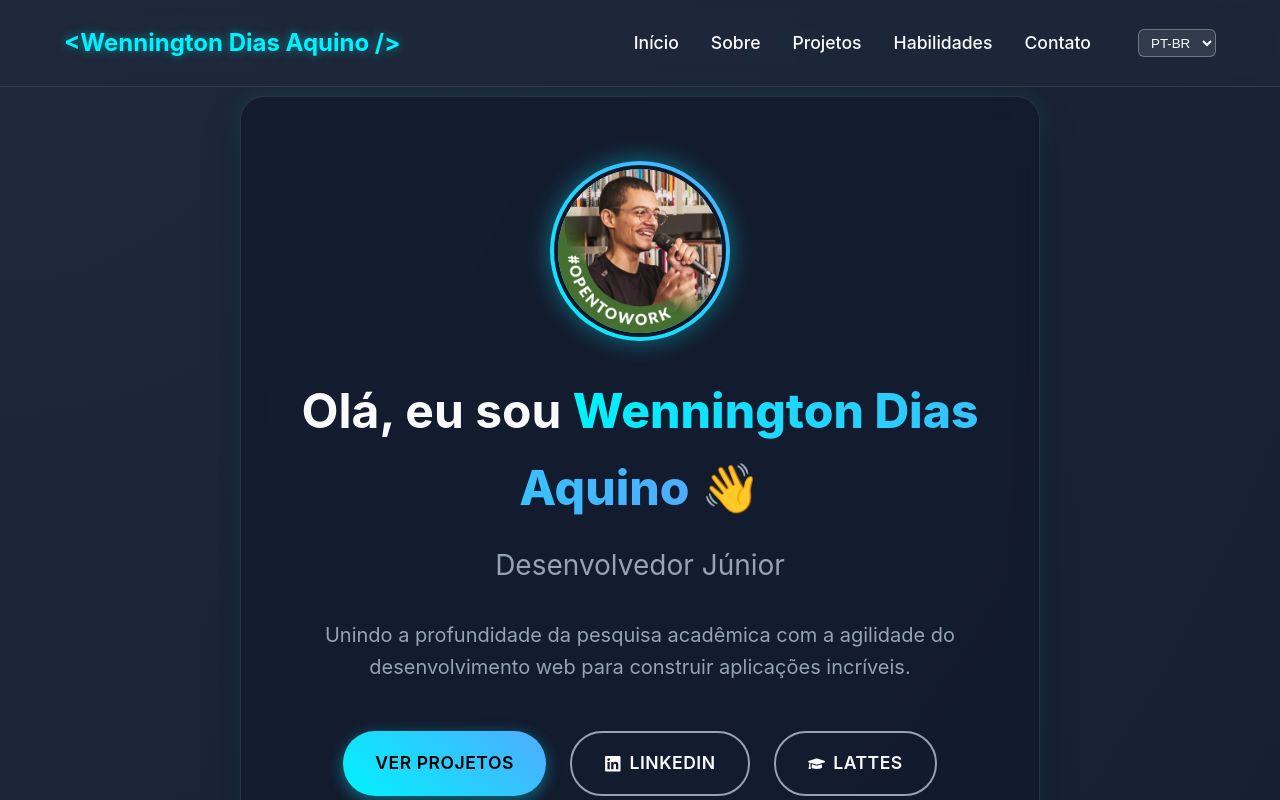
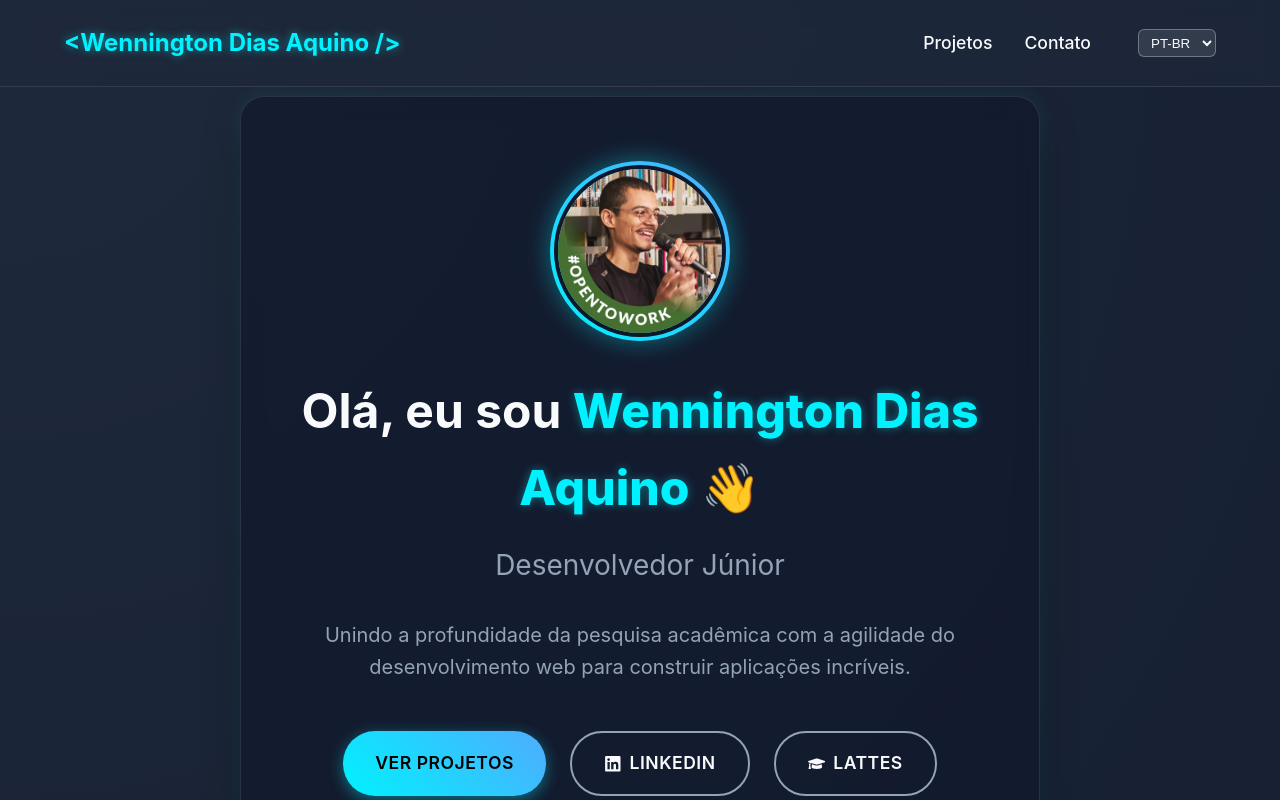
Before and after one commit to Wennington123/MyPortfolio, a React (Vite) app: page / in a window 1280 px wide. Shown: the top 800 px of the page. Built offline with nearby package versions, Linux system fonts and the light colour scheme.

Commit message:
css_navbar

```diff
--- a/src/index.css
+++ b/src/index.css
@@ -118,11 +118,11 @@ body {
   margin-bottom: 1rem;
 }
 
+/* Alterado para garantir visibilidade com a cor primária */
 .highlight {
-  background: linear-gradient(to right, var(--primary-color), var(--primary-hover));
-  -webkit-background-clip: text;
-  -webkit-text-fill-color: transparent;
+  color: var(--primary-color);
   font-weight: 800;
+  text-shadow: 0 0 10px rgba(0, 242, 254, 0.4);
 }
 
 .hero-content h2 {
--- a/src/index.jsx
+++ b/src/index.jsx
@@ -11,10 +11,7 @@ import profilePic from './assets/1768608306043.jpeg';
 // Dicionário de traduções para os textos fixos desta página
 const translations = {
   pt: {
-    navHome: "Início",
-    navAbout: "Sobre",
     navProjects: "Projetos",
-    navSkills: "Habilidades",
     navContact: "Contato",
     greeting: "Olá, eu sou",
     description: "Unindo a profundidade da pesquisa acadêmica com a agilidade do desenvolvimento web para construir aplicações incríveis.",
@@ -32,10 +29,7 @@ const translations = {
     contactTitle: "Vamos conversar sobre projetos?"
   },
   en: {
-    navHome: "Home",
-    navAbout: "About",
     navProjects: "Projects",
-    navSkills: "Skills",
     navContact: "Contact",
     greeting: "Hi, I am",
     description: "Bridging the depth of academic research with the agility of web development to build amazing applications.",
@@ -69,10 +63,8 @@ export const Home = () => {
       <header className="navbar">
         <div className="nav-logo">&lt;{currentAbout.name} /&gt;</div>
         <nav className="nav-links">
-          <a href="#inicio">{t.navHome}</a>
-          <a href="#sobre">{t.navAbout}</a>
+          {/* Links reduzidos para focar no scroll da página */}
           <a href="#projetos">{t.navProjects}</a>
-          <a href="#habilidades">{t.navSkills}</a>
           <a href="#contato">{t.navContact}</a>
 
           {/* Seletor de Idiomas */}
```
